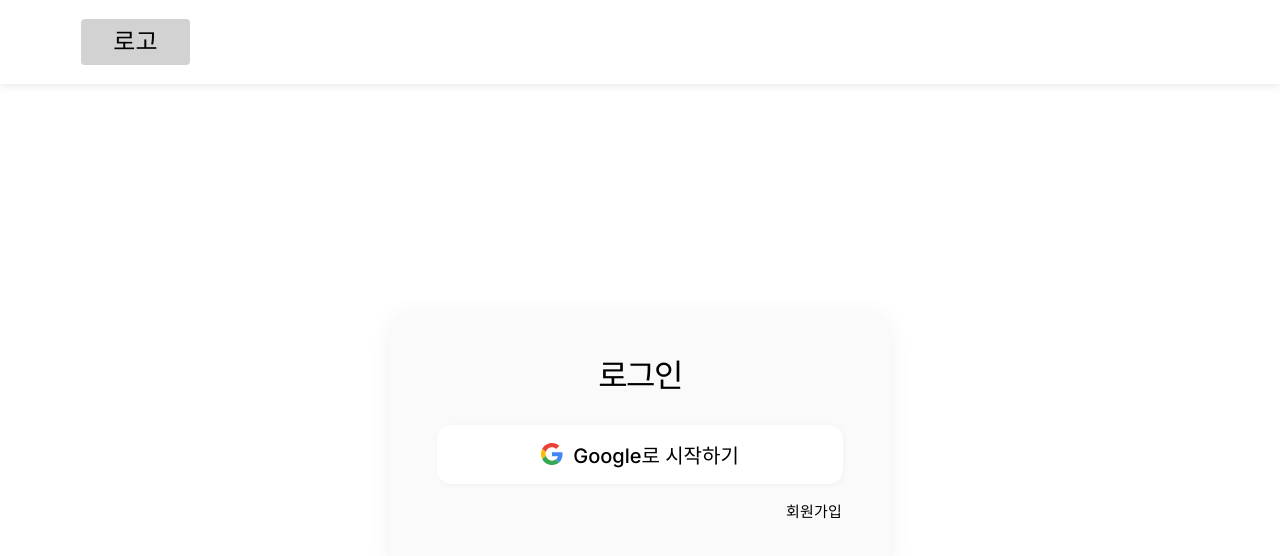
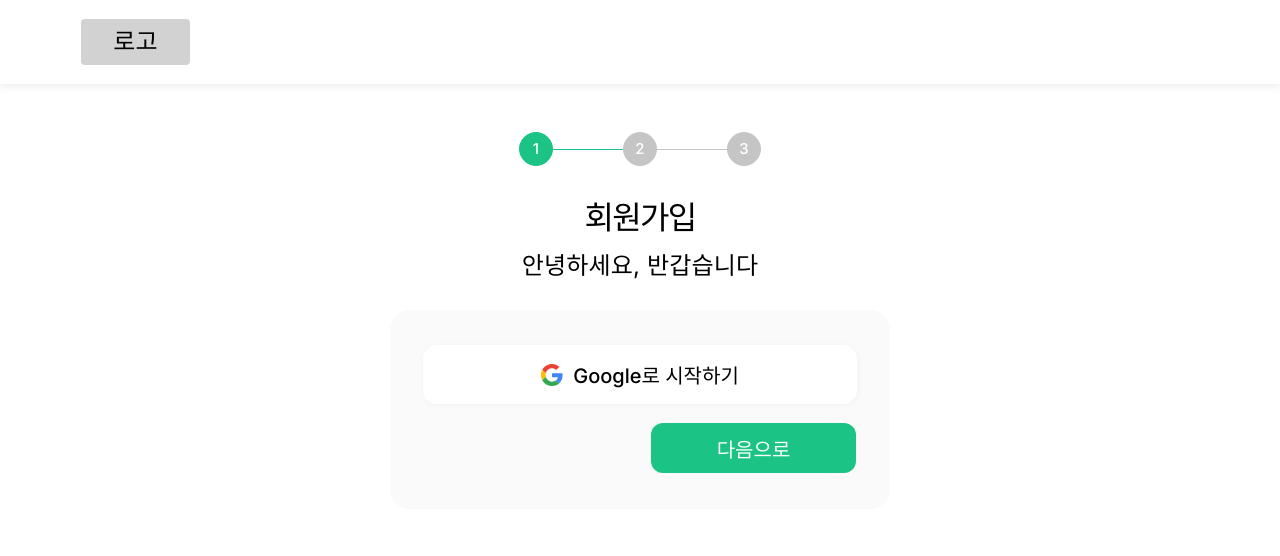
Before and after one commit to LikeLionHGU/HipApple_Front, a React (Vite) app: page /signup in a window 1280 px wide. Shown: the top 556 px of the page. Built offline with nearby package versions, Linux system fonts and the light colour scheme.

Commit message:
feat: 회원가입 페이지 구현

```diff
--- a/package.json
+++ b/package.json
@@ -11,7 +11,8 @@
   },
   "dependencies": {
     "react": "^19.2.7",
-    "react-dom": "^19.2.7"
+    "react-dom": "^19.2.7",
+    "react-router-dom": "^7.18.1"
   },
   "devDependencies": {
     "@types/node": "^24.13.2",
--- a/src/App.tsx
+++ b/src/App.tsx
@@ -1,7 +1,16 @@
+import { BrowserRouter, Routes, Route } from 'react-router-dom'
 import LoginPage from './pages/LoginPage'
+import SignupPage from './pages/SignupPage'
 
 function App() {
-  return <LoginPage />
+  return (
+    <BrowserRouter>
+      <Routes>
+        <Route path="/" element={<LoginPage />} />
+        <Route path="/signup" element={<SignupPage />} />
+      </Routes>
+    </BrowserRouter>
+  )
 }
 
 export default App
--- a/src/index.css
+++ b/src/index.css
@@ -24,10 +24,6 @@
   text-rendering: optimizeLegibility;
   -webkit-font-smoothing: antialiased;
   -moz-osx-font-smoothing: grayscale;
-
-  @media (max-width: 1024px) {
-    font-size: 16px;
-  }
 }
 
 @media (prefers-color-scheme: dark) {
--- a/src/pages/LoginPage.tsx
+++ b/src/pages/LoginPage.tsx
@@ -1,3 +1,4 @@
+import { Link } from 'react-router-dom'
 import './LoginPage.css'
 
 function LoginPage() {
@@ -36,9 +37,9 @@ function LoginPage() {
           </button>
 
           <div className="login-footer">
-            <a href="/signup" className="signup-link">
+            <Link to="/signup" className="signup-link">
               회원가입
-            </a>
+            </Link>
           </div>
         </div>
       </main>
--- /dev/null
+++ b/src/pages/SignupPage.css
@@ -0,0 +1,216 @@
+@import url('https://fonts.googleapis.com/css2?family=Inter:wght@400;500;600;700&display=swap');
+
+.signup-page {
+  width: 100%;
+  min-height: 100vh;
+  background: #ffffff;
+  font-family: 'Inter', sans-serif;
+  display: flex;
+  flex-direction: column;
+}
+
+.signup-page .navbar {
+  width: 100%;
+  height: 84px;
+  background: #ffffff;
+  box-shadow: 0px 1px 10px rgba(0, 0, 0, 0.10);
+  display: flex;
+  align-items: center;
+  padding: 0 81px;
+  box-sizing: border-box;
+  position: sticky;
+  top: 0;
+  z-index: 100;
+}
+
+.signup-page .logo {
+  display: inline-flex;
+  align-items: center;
+  justify-content: center;
+  padding: 10px;
+  background: #D2D2D2;
+  border-radius: 4px;
+  font-size: 24px;
+  font-weight: 600;
+  color: #000000;
+  min-width: 89px;
+  cursor: pointer;
+  transition: background 0.2s ease;
+}
+
+.signup-page .logo:hover {
+  background: #c0c0c0;
+}
+
+.signup-main {
+  flex: 1;
+  display: flex;
+  flex-direction: column;
+  align-items: center;
+  padding: 48px 20px 60px;
+  gap: 0;
+}
+
+.step-indicator {
+  display: flex;
+  align-items: center;
+  margin-bottom: 36px;
+  animation: fadeSlideIn 0.4s ease forwards;
+}
+
+@keyframes fadeSlideIn {
+  from { opacity: 0; transform: translateY(12px); }
+  to   { opacity: 1; transform: translateY(0); }
+}
+
+.step {
+  display: flex;
+  align-items: center;
+  justify-content: center;
+}
+
+.step-circle {
+  width: 32px;
+  height: 32px;
+  border-radius: 9999px;
+  background: #C5C5C5;
+  border: 1px solid #C5C5C5;
+  display: flex;
+  align-items: center;
+  justify-content: center;
+  font-size: 15px;
+  font-weight: 500;
+  color: #ffffff;
+  font-family: 'Inter', sans-serif;
+  transition: background 0.3s ease;
+}
+
+.step-circle.active {
+  background: #1BC485;
+  border-color: #1BC485;
+}
+
+.step-line {
+  width: 70px;
+  height: 1px;
+  background: #C5C5C5;
+  transition: background 0.3s ease;
+}
+
+.step-line.active {
+  background: #1BC485;
+}
+
+.signup-title-block {
+  display: flex;
+  flex-direction: column;
+  align-items: center;
+  gap: 20px;
+  margin-bottom: 32px;
+  animation: fadeSlideIn 0.45s ease 0.05s both forwards;
+  text-align: center;
+}
+
+.signup-title {
+  font-size: 32px;
+  font-weight: 700;
+  color: #000000;
+  margin: 0;
+  font-family: 'Inter', sans-serif;
+  line-height: 32px;
+}
+
+.signup-subtitle {
+  font-size: 24px;
+  font-weight: 400;
+  color: #000000;
+  margin: 0;
+  font-family: 'Inter', sans-serif;
+  line-height: 24px;
+}
+
+.signup-card {
+  width: 100%;
+  max-width: 500px;
+  background: #FAFAFA;
+  border-radius: 20px;
+  padding: 36px 34px;
+  box-sizing: border-box;
+  display: flex;
+  flex-direction: column;
+  align-items: center;
+  animation: fadeSlideIn 0.5s ease 0.1s both forwards;
+}
+
+.signup-page .google-login-btn {
+  width: 100%;
+  height: 57px;
+  background: #ffffff;
+  border: none;
+  outline: 1px solid #ffffff;
+  border-radius: 12px;
+  display: flex;
+  align-items: center;
+  justify-content: center;
+  gap: 10px;
+  padding: 10px;
+  box-sizing: border-box;
+  cursor: pointer;
+  font-size: 20px;
+  font-weight: 500;
+  font-family: 'Inter', sans-serif;
+  color: #000000;
+  box-shadow: 1px 1px 7.4px rgba(0, 0, 0, 0.05);
+  transition: box-shadow 0.2s ease, transform 0.15s ease, background 0.2s ease;
+}
+
+.signup-page .google-login-btn:hover {
+  background: #F8F9FA;
+  box-shadow: 1px 1px 12px rgba(66, 133, 244, 0.2);
+  transform: translateY(-1px);
+}
+
+.signup-page .google-login-btn:active {
+  transform: translateY(0);
+  box-shadow: none;
+}
+
+.signup-page .google-icon {
+  width: 22px;
+  height: 22px;
+  flex-shrink: 0;
+}
+
+.next-btn {
+  width: 205px;
+  height: 50px;
+  background: #1BC485;
+  border: none;
+  border-radius: 12px;
+  display: flex;
+  align-items: center;
+  justify-content: center;
+  gap: 5px;
+  padding: 10px;
+  box-sizing: border-box;
+  cursor: pointer;
+  font-size: 20px;
+  font-weight: 500;
+  font-family: 'Inter', sans-serif;
+  color: #ffffff;
+  margin-top: 20px;
+  align-self: flex-end;
+  transition: background 0.2s ease, transform 0.15s ease, box-shadow 0.2s ease;
+  animation: fadeSlideIn 0.55s ease 0.15s both forwards;
+}
+
+.next-btn:hover {
+  background: #17ae76;
+  box-shadow: 0 4px 16px rgba(27, 196, 133, 0.35);
+  transform: translateY(-1px);
+}
+
+.next-btn:active {
+  transform: translateY(0);
+  box-shadow: none;
+}
--- /dev/null
+++ b/src/pages/SignupPage.tsx
@@ -0,0 +1,73 @@
+import './SignupPage.css'
+
+function SignupPage() {
+  const handleGoogleSignup = () => {
+    console.log('구글 아이디로 회원가입하러 가는 버튼~')
+  }
+
+  const handleNext = () => {
+    console.log('구글 로그인 완료하고 다음 페이지로 넘어가는 버튼 ㅇㅇ')
+  }
+
+  return (
+    <div className="signup-page">
+      <header className="navbar">
+        <div className="logo">로고</div>
+      </header>
+
+      <main className="signup-main">
+        <div className="step-indicator">
+          <div className="step active">
+            <div className="step-circle active">1</div>
+          </div>
+          <div className="step-line active" />
+          <div className="step">
+            <div className="step-circle">2</div>
+          </div>
+          <div className="step-line" />
+          <div className="step">
+            <div className="step-circle">3</div>
+          </div>
+        </div>
+
+        <div className="signup-title-block">
+          <h1 className="signup-title">회원가입</h1>
+          <p className="signup-subtitle">안녕하세요, 반갑습니다</p>
+        </div>
+
+        <div className="signup-card">
+          <button
+            id="google-signup-btn"
+            className="google-login-btn"
+            onClick={handleGoogleSignup}
+            type="button"
+          >
+            <svg
+              className="google-icon"
+              viewBox="0 0 48 48"
+              aria-hidden="true"
+            >
+              <path fill="#EA4335" d="M24 9.5c3.54 0 6.71 1.22 9.21 3.6l6.85-6.85C35.9 2.38 30.47 0 24 0 14.62 0 6.51 5.38 2.56 13.22l7.98 6.19C12.43 13.72 17.74 9.5 24 9.5z"/>
+              <path fill="#4285F4" d="M46.98 24.55c0-1.57-.15-3.09-.38-4.55H24v9.02h12.94c-.58 2.96-2.26 5.48-4.78 7.18l7.73 6c4.51-4.18 7.09-10.36 7.09-17.65z"/>
+              <path fill="#FBBC05" d="M10.53 28.59c-.48-1.45-.76-2.99-.76-4.59s.27-3.14.76-4.59l-7.98-6.19C.92 16.46 0 20.12 0 24c0 3.88.92 7.54 2.56 10.78l7.97-6.19z"/>
+              <path fill="#34A853" d="M24 48c6.48 0 11.93-2.13 15.89-5.81l-7.73-6c-2.15 1.45-4.92 2.3-8.16 2.3-6.26 0-11.57-4.22-13.47-9.91l-7.98 6.19C6.51 42.62 14.62 48 24 48z"/>
+              <path fill="none" d="M0 0h48v48H0z"/>
+            </svg>
+            <span>Google로 시작하기</span>
+          </button>
+
+          <button
+            id="next-btn"
+            className="next-btn"
+            onClick={handleNext}
+            type="button"
+          >
+            다음으로
+          </button>
+        </div>
+      </main>
+    </div>
+  )
+}
+
+export default SignupPage
```
Also changed, not shown: 1 other file (tests, documents, lock files or other folders).
